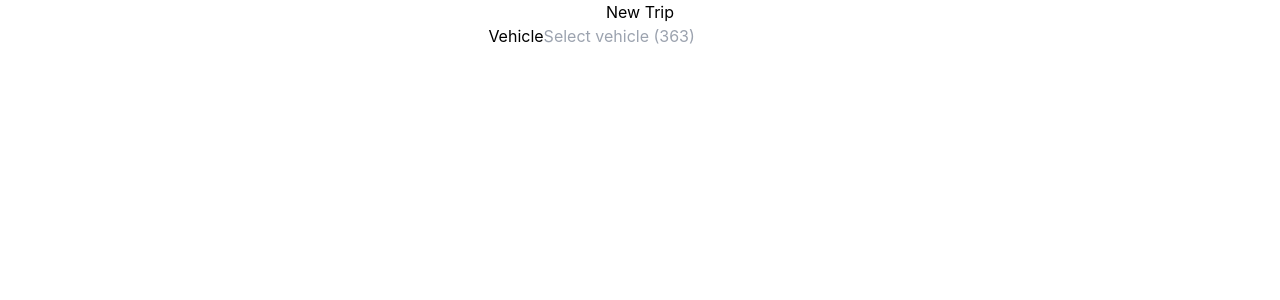
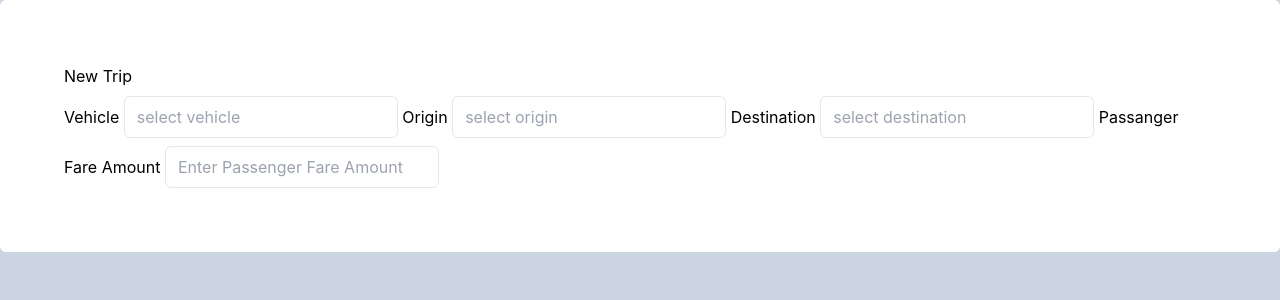
Before and after one commit to MbuviDev/matbuddy-frontend, a React (Create React App) app: page / in a window 1280 px wide. Shown: the top 300 px of the page. Built offline with nearby package versions, Linux system fonts and the light colour scheme.

Commit message:
input fields

```diff
--- a/src/App.js
+++ b/src/App.js
@@ -3,7 +3,7 @@ import Loading from './components/Dashboard/Loading';
 
 function App() {
   return (
-    <div className="App">
+    <div className="bg-slate-300 h-screen">
      <Loading />
     </div>
   );
--- a/src/components/Dashboard/Loading.js
+++ b/src/components/Dashboard/Loading.js
@@ -1,22 +1,56 @@
 import React, { useState } from "react";
 
-function Loading() {
+function Loading () {
+    const [vehicle,setVehicle] = useState("")
+    const [origin,setOrigin] = useState("")
 
-    const [vehicle, setVehicle] = useState("")
+    function handleSubmit (e) {
+        e.preventDefault()
 
-    return(
-        <div>
-            <h1> New Trip</h1>
+    }
 
-            <label>Vehicle</label>
-            <input
-            class=""
-            type="text"
-            placeholder="Select vehicle (363)"
-            value={vehicle}
-            onChange={(e => setVehicle(e.target.value))}
-            />
+    return (
+        <div class="justify-center bg-white rounded-md p-16">
+            <h1>New Trip</h1>
+            <form onSubmit={handleSubmit}>
+                <label> Vehicle </label>
+                    <input
+                    class="border  h-5 px-3 py-5 mt-2 hover:outline-none focus:outline-none focus:ring-1 focus:ring-indigo-400 rounded-md"
+                    type="text"
+                    placeholder="select vehicle"
+                    value={vehicle}
+                    onChange={(e) => setVehicle(e.target.value)}
+                    />
 
+                <label> Origin </label>
+                    <input
+                    class="border  h-5 px-3 py-5 mt-2 hover:outline-none focus:outline-none focus:ring-1 focus:ring-indigo-400 rounded-md"
+                    type="text"
+                    placeholder="select origin"
+                    value={origin}
+                    onChange={(e) => setOrigin(e.target.value)}
+                    />
+
+                <label> Destination </label>
+                    <input
+                    class="border  h-5 px-3 py-5 mt-2 hover:outline-none focus:outline-none focus:ring-1 focus:ring-indigo-400 rounded-md"
+                    type="text"
+                    placeholder="select destination"
+                    value={origin}
+                    onChange={(e) => setOrigin(e.target.value)}
+                    />
+
+                <label> Passanger Fare Amount  </label>
+                    <input
+                    class="border  h-5 px-3 py-5 mt-2 hover:outline-none focus:outline-none focus:ring-1 focus:ring-indigo-400 rounded-md"
+                    type="text"
+                    placeholder="Enter Passenger Fare Amount"
+                    value={origin}
+                    onChange={(e) => setOrigin(e.target.value)}
+                    />
+
+
+            </form>
 
 
         </div>
```
